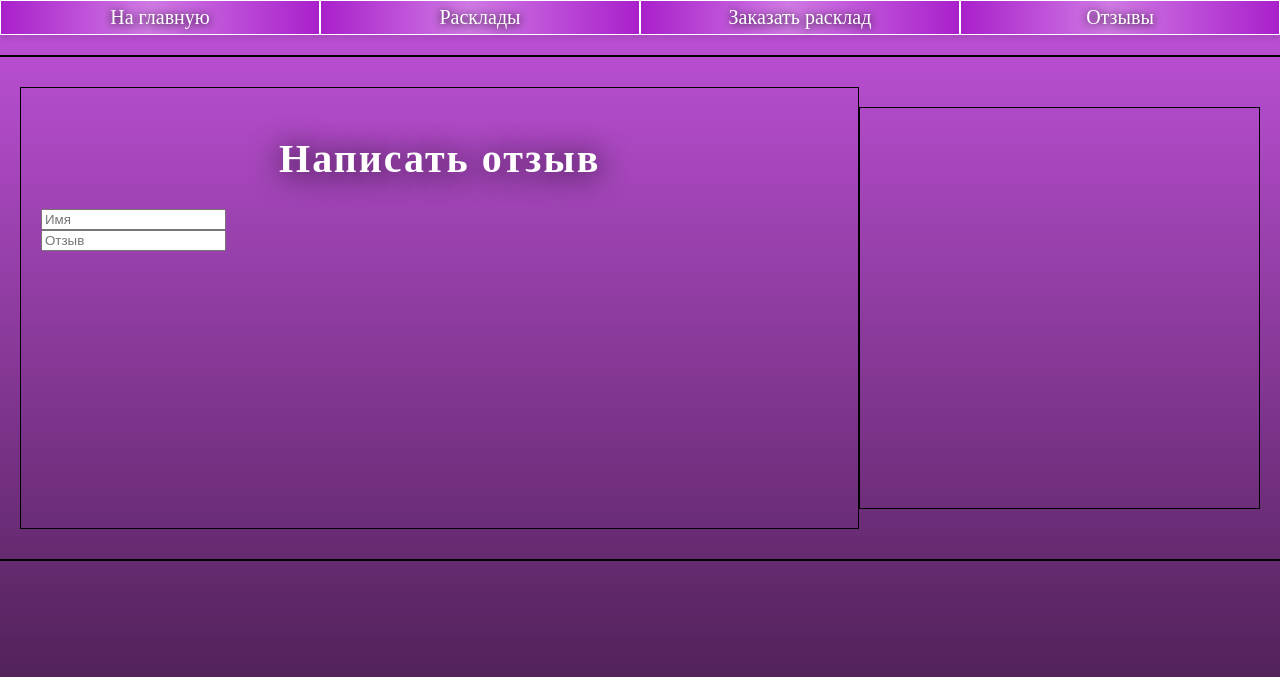
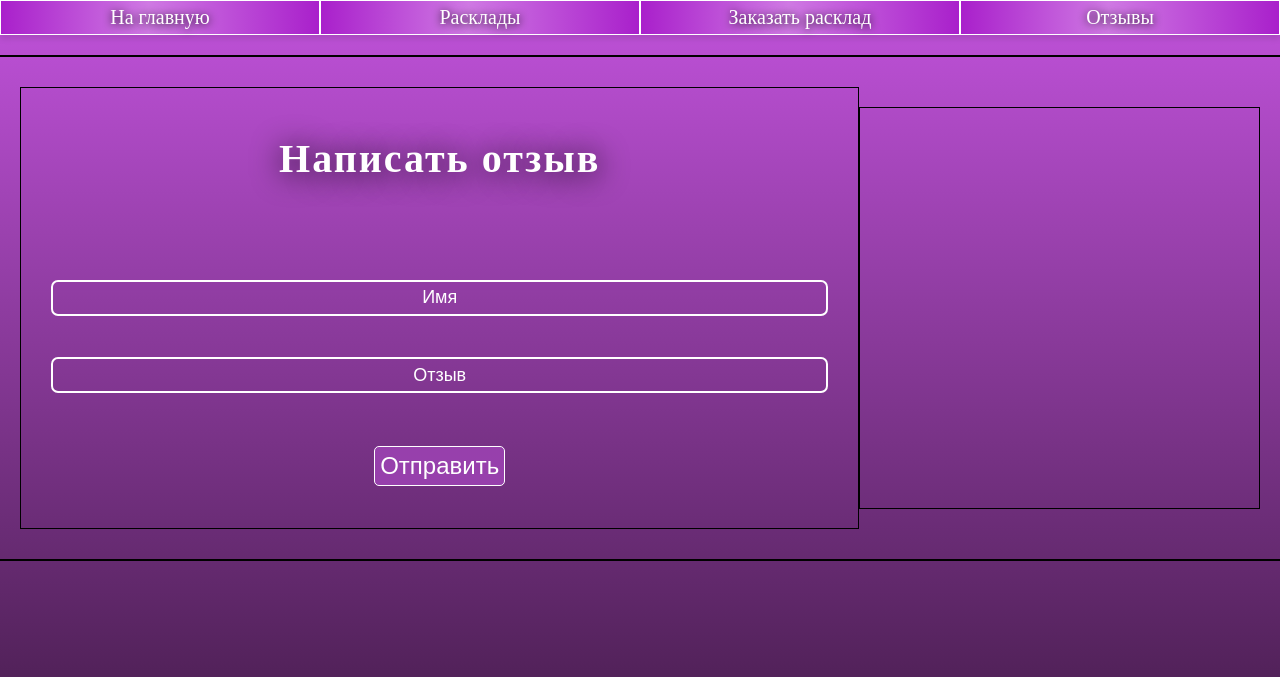
Before and after one commit to Inquisitor-ua/Liberty, a Django app: page /otzuvu/ in a window 1280 px wide. Shown: the part 99-776 px from the top of the page. Run offline with Django 5.2, Linux system fonts and the light colour scheme.

Commit message:
form otzuvu

```diff
--- a/auction/web/forms.py
+++ b/auction/web/forms.py
@@ -5,23 +5,22 @@ class OtzivInput(ModelForm):
     class Meta:
         model = Otzuvu
 
-        fields = ['name', 'text', 'mark']
+        fields = ['name', 'text', 'mark',]
 
         widgets = {'name': TextInput(attrs={
-            'class': ...,
+            'class': 'rasklad-input otzuv-input',
             'name': 'name',
             'placeholder': 'Имя'
         }),
                    'text': TextInput(attrs={
-            'class': ...,
+            'class': 'rasklad-input',
             'name': 'text',
             'placeholder': 'Отзыв'
         }),
                    'mark': HiddenInput(attrs={
-            'class': ...,
             'name': 'mark',
             'id': 'mark'
-        }),}
+        })}
 
 class ZapisInput(ModelForm):
     class Meta:
--- a/auction/web/models.py
+++ b/auction/web/models.py
@@ -25,7 +25,6 @@ class Zapis(models.Model):
 class Otzuvu(models.Model):
     name = models.CharField('Имя пользователя', max_length= 100)
     text = models.TextField('Отзыв')
-    date = models.DateField('Дата публикации')
     mark = models.IntegerField('Оценка')
     def __str__(self):
         return self.name
--- a/auction/web/static/web/css/otzuvu.css
+++ b/auction/web/static/web/css/otzuvu.css
@@ -31,6 +31,21 @@
     flex: 2;
     border: 1px black solid;
     padding: 20px;
+    display: flex;
+    justify-content: stretch;
+    flex-direction: column;
+    align-items: center;
+}
+.otzuv-form h1{
+    flex: 1;
+}
+.otzuv-form form{
+    flex: 3;
+    width: 100%;
+    display: flex;
+    justify-content: stretch;
+    flex-direction: column;
+    align-items: center;
 }
 .rating{
     height: 400px;
@@ -38,7 +53,28 @@
     flex: 1;
     border: 1px black solid;
 }
-
+.form-block{
+    display: flex;
+    justify-content: space-evenly;
+    align-items: center;
+    flex-direction: column;
+    height: 100%;
+    width: 100%;
+}
 .form-input{
-
+    width: 100%;
+    display: flex;
+    justify-content: stretch;
 }
+.otzuv-input{
+    width: 100%;
+}
+.form-button {
+    border: 1px rgb(255, 255, 255) solid;
+    text-align: center;
+    padding: 5px;
+    font-size: 24px;
+    color: white;
+    background-color: rgb(151, 64, 172);
+    border-radius: 5px;
+}
--- a/auction/web/static/web/css/rasklad.css
+++ b/auction/web/static/web/css/rasklad.css
@@ -20,7 +20,7 @@
     width: 100%;
 }
 .rasklad-input{
-    width: 90%;
+    width: 100%;
     transition: background-color 0.3s ease;
 }
 form img{
--- a/auction/web/templates/web/otzuvu.html
+++ b/auction/web/templates/web/otzuvu.html
@@ -8,6 +8,7 @@
             <div class="otzuv-form">
                 <h1>Написать отзыв</h1>
                 <form method="post">
+                    {% csrf_token %}
                     <div class="form-block">
                         <div class="form-input">
                             {{ form.name }}
@@ -23,7 +24,9 @@
                             <span class="star"></span>
                         </div>
                         {{ form.mark }}
+                        <button class="form-button" type="submit">Отправить</button>
                     </div>
+                    {{ error }}
                 </form>
             </div>
             <div class="rating"></div>
--- a/auction/web/views.py
+++ b/auction/web/views.py
@@ -3,6 +3,7 @@ from django.http import HttpResponse
 from .models import Rasklad, Otzuvu
 from .forms import ZapisInput, OtzivInput
 import telebot
+import datetime
 
 TOKEN = "7291448617:AAE0-N7lM1y5zWUOfgj7lwE_JFvYVivE1VY"
 # Create your views here.
@@ -39,5 +40,17 @@ def rasklad(request, rasklad_id = 0):
 
 def otzuvu(request):
     data = Otzuvu.objects.all()
-    form = OtzivInput()
-    return render(request, "web/otzuvu.html", {'otzuvu': data, 'form': form})
+    error = ''
+    if request.method == 'POST':
+        form = OtzivInput(request.POST)
+        if form.is_valid():
+            form.save()
+            bot = telebot.TeleBot(TOKEN)
+            msg = f"Новый отзыв!\nИмя: {form.data.get('name')}\nОтзыв: {form.data.get('text')}\nОценка: {form.data.get('mark')}"
+            bot.send_message(496615893, msg) #892951051
+            return redirect('otzuvu')
+        else:
+            error = 'Ошибка отправки данных'
+    # time = datetime.date.today().strftime('%d-%m-%Y')
+    form = OtzivInput(initial={"mark": 5})
+    return render(request, "web/otzuvu.html", {'otzuvu': data, 'form': form, 'error': error})
```
Also changed, not shown: auction/db.sqlite3, auction/web/migrations/0007_remove_otzuvu_date.py (added).
